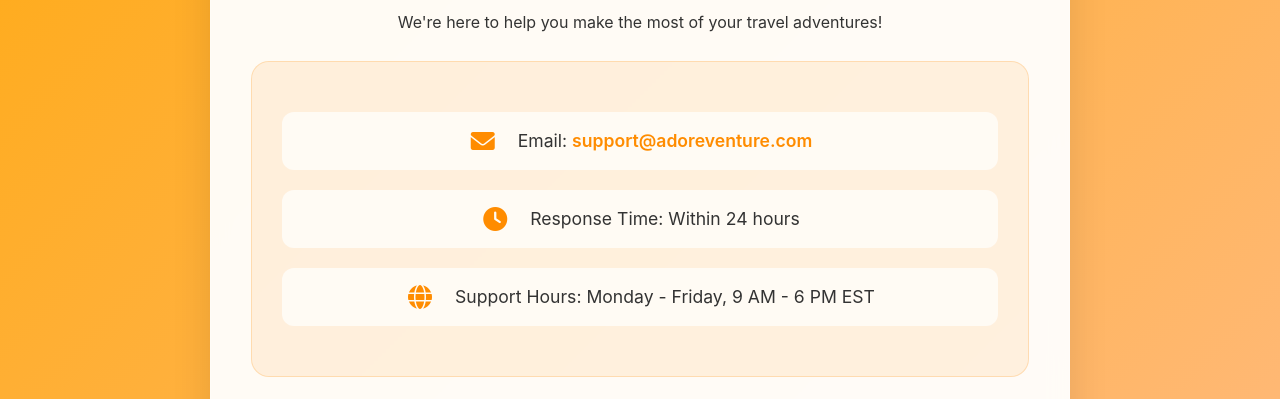
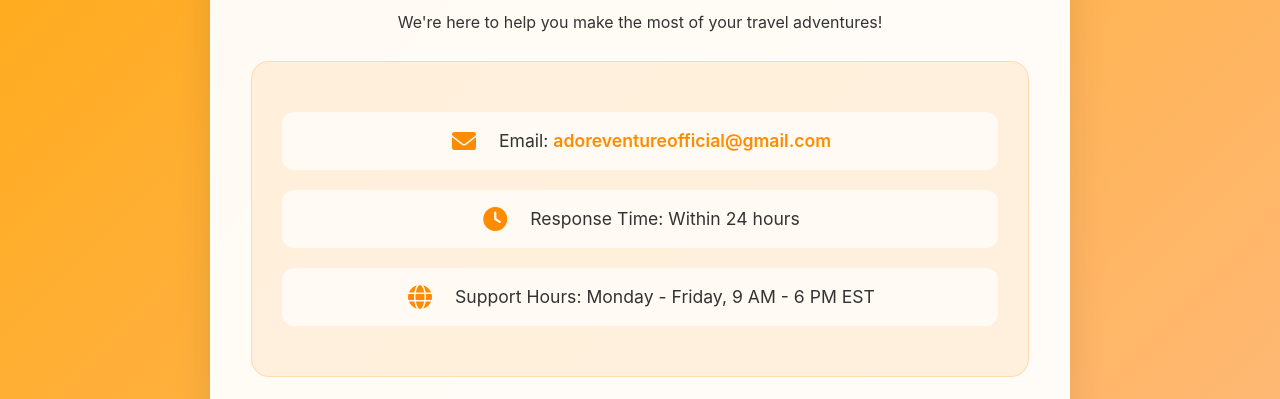
Before and after one commit to DagmawiMulualem/adoreventure-support, a plain HTML site: page support.html in a window 1280 px wide. Shown: the part 377-776 px from the top of the page. Drawn offline with Linux system fonts and the light colour scheme.

Commit message:
Fix: Complete email replacement to adoreventureofficial@gmail.com

```diff
--- a/support.html
+++ b/support.html
@@ -273,7 +273,7 @@
                 <div class="contact-info">
                     <div class="contact-item">
                         <i class="fas fa-envelope"></i>
-                        <span>Email: <a href="mailto:support@adoreventure.com" class="email-link">support@adoreventure.com</a></span>
+                        <span>Email: <a href="mailto:adoreventureofficial@gmail.com" class="email-link">adoreventureofficial@gmail.com</a></span>
                     </div>
                     <div class="contact-item">
                         <i class="fas fa-clock"></i>
```
